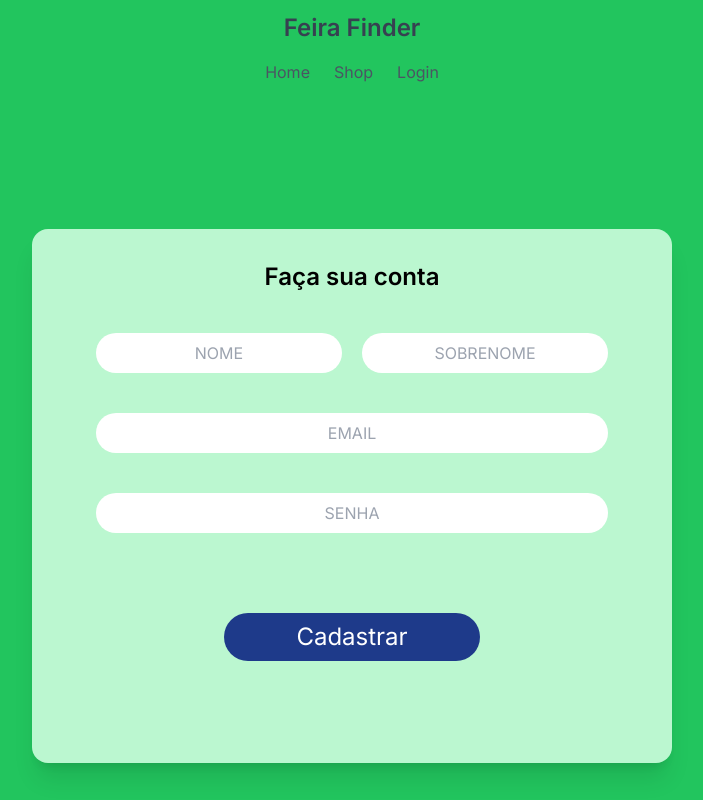
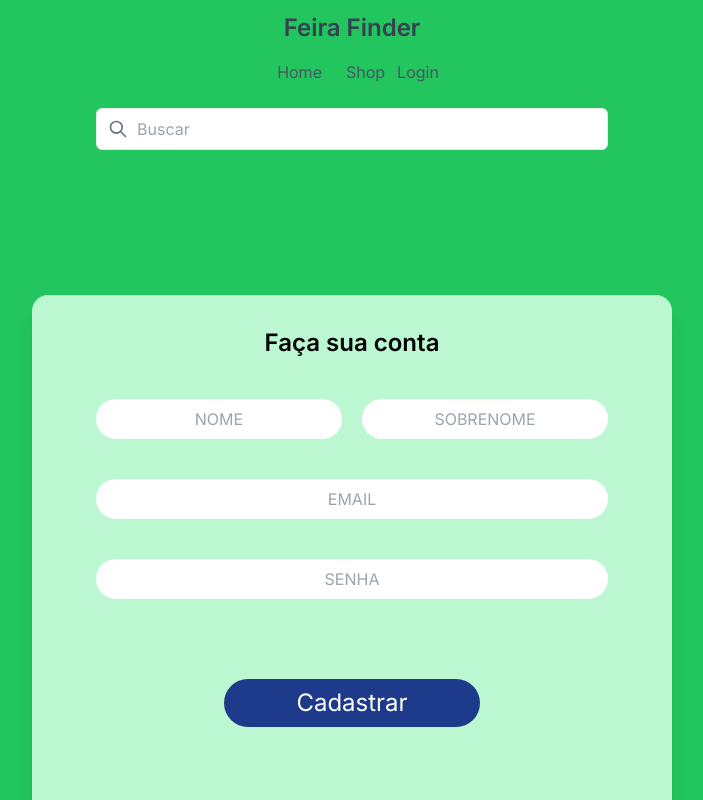
Before and after one commit to VOLP1/Mp, a Next.js app in the folder projeto_final/: page /Cadastro in a window 1280 px wide. Shown: the top 800 px of the page, without its empty margins (288-991 px from the left). Built offline with nearby package versions, Linux system fonts and the light colour scheme; no server answers.

Commit message:
terminando front

```diff
--- a/projeto_final/src/app/Cadastro/page.tsx
+++ b/projeto_final/src/app/Cadastro/page.tsx
@@ -1,10 +1,14 @@
+"use client";
 import Footer from "../components/Footer";
-import Header from "../components/Header";
+import { useSession } from "next-auth/react";
+import NavbarLog from "../components/Navbar_Logged";
+import Navbar from "../components/Navbar";
 
 function Cadastro(){
+    const { data: session } = useSession();
     return(
         <main>
-            <Header></Header>
+            {session? <NavbarLog/>: <Navbar/>}
             <div className="bg-green-500 min-w-screen h-screen flex justify-center items-center">
 
                 <div className=" w-1/2 h-2/3 bg-green-200  rounded-2xl  justify-center  border-0.1 border-black shadow-xl">
--- a/projeto_final/src/app/CadastroProd/page.tsx
+++ b/projeto_final/src/app/CadastroProd/page.tsx
@@ -1,10 +1,14 @@
-import Header from "../components/Header";
+"use client";
 import Footer from "../components/Footer";
 import NavbarLog from "../components/Navbar_Logged";
+import { useSession } from "next-auth/react";
+import Navbar from "../components/Navbar";
+
 function Cadastro_Prod(){
+    const { data: session } = useSession();
     return(
         <main>
-            <NavbarLog></NavbarLog>
+            {session? <NavbarLog/>: <Navbar/>}
                 <div className="bg-green-500 min-w-screen h-screen flex justify-center items-center">
                 <div className=" w-1/2 h-fit bg-white rounded-2xl  justify-center mt-20 mb-20   border-0.1 border-black shadow-xl">
                     <div>
--- a/projeto_final/src/app/Carrinho/page.tsx
+++ b/projeto_final/src/app/Carrinho/page.tsx
@@ -1,10 +1,14 @@
+"use client";
 import Footer from "../components/Footer";
 import NavbarLog from "../components/Navbar_Logged";
+import { useSession } from "next-auth/react";
+import Navbar from "../components/Navbar";
 
 function Carrinho(){
+    const { data: session } = useSession();
     return(
         <main className="bg-green-200">
-            <NavbarLog></NavbarLog>
+            {session? <NavbarLog/>: <Navbar/>}
             <div className="bg-green-200 h-full  mt-8  sm:mt-14 sm:mb-14 px-6 sm:px-8 lg:px-16 mx-auto ">
                 <div className="flex items-center justify-evenly sm:grid-cols-2 my-6">
                     <div className="bg-green-200 h-1/2 w-3/5   shadow-xl">
--- a/projeto_final/src/app/EditData/page.tsx
+++ b/projeto_final/src/app/EditData/page.tsx
@@ -1,10 +1,14 @@
+"use client";
 import Footer from "../components/Footer";
 import NavbarLog from "../components/Navbar_Logged";
+import { useSession } from "next-auth/react";
+import Navbar from "../components/Navbar";
 
 function EditData(){
+    const { data: session } = useSession();
     return(
         <body>
-            <NavbarLog></NavbarLog>
+            {session? <NavbarLog/>: <Navbar/>}
                 <div className="bg-green-500 min-w-screen h-screen flex justify-center items-center">
                 <div className=" w-1/2 h-fit bg-white rounded-2xl  justify-center mt-20 mb-20   border-0.1 border-black shadow-xl">
                     <div>
--- a/projeto_final/src/app/Feed/page.tsx
+++ b/projeto_final/src/app/Feed/page.tsx
@@ -1,11 +1,15 @@
+"use client";
 import Navbar from "../components/Navbar";
 import Footer from "../components/Footer";
+import { useSession } from "next-auth/react";
+import NavbarLog from "../components/Navbar_Logged";
 
 function Feed() {
+  const { data: session } = useSession();
   return (
     <main>
-      <Navbar />
-      <section className="bg-green-200 py-8">
+      {session? <NavbarLog/>: <Navbar/>}
+      <section className="bg-green-200 py-8 h-screen">
         <div className="container mx-auto">
           <h1 className="text-3xl font-bold text-center mb-8">Produtos à Venda</h1>
           <div className="grid grid-cols-1 sm:grid-cols-2 md:grid-cols-3 lg:grid-cols-4 gap-6">
--- a/projeto_final/src/app/Login/page.tsx
+++ b/projeto_final/src/app/Login/page.tsx
@@ -1,13 +1,15 @@
-import { userAgent } from "next/server";
+"use client";
 import Footer from "../components/Footer";
-import Header from "../components/Header";
+import { useSession } from "next-auth/react";
+import NavbarLog from "../components/Navbar_Logged";
+import Navbar from "../components/Navbar";
 
 export default function LogIn () {
 
-
+    const { data: session } = useSession();
      return(
         <main className="bg-green-500">
-            <Header></Header>
+            {session? <NavbarLog/>: <Navbar/>}
             <div className="flex justify-center items-center min-w-screen h-screen">
                 <div className=" bg-green-200    shadow-xl w-1/3 h-2/3 mb-16 mt-20 flex flex-col rounded-2xl border-0.1 border-black ">
                     <div className="mb-16">
--- a/projeto_final/src/app/Pagamento/page.tsx
+++ b/projeto_final/src/app/Pagamento/page.tsx
@@ -1,10 +1,14 @@
+"use client";
 import Footer from "../components/Footer";
 import NavbarLog from "../components/Navbar_Logged";
+import { useSession } from "next-auth/react";
+import Navbar from "../components/Navbar";
 
 function Pagamento(){
+    const { data: session } = useSession();
     return(
         <main className="bg-green-200">
-            <NavbarLog></NavbarLog>
+            {session? <NavbarLog/>: <Navbar/>}
             <div className="bg-green-200 h-full  mt-8  sm:mt-14 sm:mb-14 px-6 sm:px-8 lg:px-16 mx-auto ">
                 <div className="flex items-center justify-evenly sm:grid-cols-2 my-6">
                     <div className="bg-green-200 h-1/2 w-3/5   shadow-xl">
--- a/projeto_final/src/app/Perfil/page.tsx
+++ b/projeto_final/src/app/Perfil/page.tsx
@@ -1,10 +1,14 @@
+"use client";
 import NavbarLog from "../components/Navbar_Logged";
 import Footer from "../components/Footer";
+import { useSession } from "next-auth/react";
+import Navbar from "../components/Navbar";
 
 function Perfil(){
+    const { data: session } = useSession();
     return(
         <body>
-            <NavbarLog></NavbarLog>
+            {session? <NavbarLog/>: <Navbar/>}
             <div className = "bg-green-200 flex  justify-around">
                 <div className="bg-green-300 w-4/5 min-h-screen border-r-2 border-l-2 border-black">
                     {/* Foto e capa */}
--- a/projeto_final/src/app/Produto/page.tsx
+++ b/projeto_final/src/app/Produto/page.tsx
@@ -1,10 +1,14 @@
+"use client";
 import Footer from "../components/Footer";
-import Header from "../components/Header";
+import { useSession } from "next-auth/react";
+import NavbarLog from "../components/Navbar_Logged";
+import Navbar from "../components/Navbar";
 
 function Produto(){
+    const { data: session } = useSession();
     return(
         <main>
-            <Header></Header>
+            {session? <NavbarLog/>: <Navbar/>}
             <div className="bg-green-200 py-8">
                 <div className="max-w-6xl mx-auto px-4 sm:px-6 lg:px-8">
                     <div className="flex flex-col md:flex-row -mx-4">
--- a/projeto_final/src/app/components/Navbar.tsx
+++ b/projeto_final/src/app/components/Navbar.tsx
@@ -14,7 +14,7 @@ function Navbar(){
                     <nav className="sm:flex sm:justify-center sm:items-center mt-4">
                         <div className="flex flex-col sm:flex-row">
                             <a className="mt-3 text-gray-600 hover:underline sm:mx-3 sm:mt-0" href="/Homepage">Home</a>
-                            <a className="mt-3 text-gray-600 hover:underline sm:mx-3 sm:mt-0" href="#">Shop</a>
+                            <a className="mt-3 text-gray-600 hover:underline sm:mx-3 sm:mt-0" href="/Feed">Shop</a>
                             <LoginButton></LoginButton>
                         </div>
                     </nav>
--- a/projeto_final/src/app/components/Navbar_Logged.tsx
+++ b/projeto_final/src/app/components/Navbar_Logged.tsx
@@ -26,7 +26,7 @@ function NavbarLog(){
                     <nav className="sm:flex sm:justify-center sm:items-center mt-4">
                         <div className="flex flex-col  sm:flex-row">
                             <a className="mt-3 text-gray-600 hover:underline sm:mx-3 sm:mt-0" href="/Homepage">Home</a>
-                            <a className="mt-3 text-gray-600 hover:underline sm:mx-3 sm:mt-0" href="#">Shop</a>
+                            <a className="mt-3 text-gray-600 hover:underline sm:mx-3 sm:mt-0" href="/Feed">Shop</a>
                             <LoginButton></LoginButton>
                             <a className="mt-3 text-gray-600 hover:underline sm:mx-3 sm:mt-0" href="/Perfil">Perfil</a>
                         </div>
```
